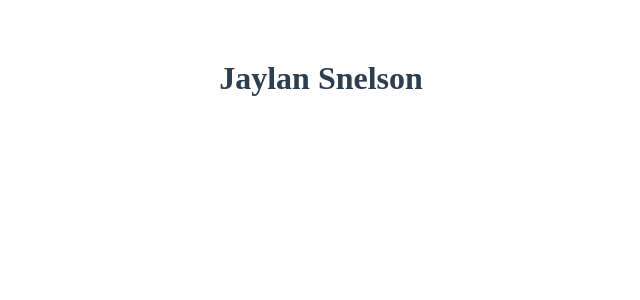
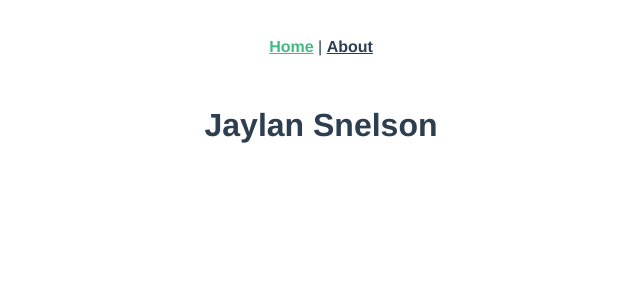
Before and after one commit to jaysnel/portfolio-site, a Vue app: page / in a window 1280 px wide. Shown: the top 300 px of the page, without its empty margins (319-959 px from the left). Built offline with nearby package versions, Linux system fonts and the light colour scheme.

Commit message:
completley over particle js, its a dumb framework. Just adding vue router.

```diff
--- a/package.json
+++ b/package.json
@@ -9,11 +9,13 @@
   },
   "dependencies": {
     "core-js": "^3.6.5",
-    "vue": "^2.6.11"
+    "vue": "^2.6.11",
+    "vue-router": "^3.2.0"
   },
   "devDependencies": {
     "@vue/cli-plugin-babel": "~4.5.0",
     "@vue/cli-plugin-eslint": "~4.5.0",
+    "@vue/cli-plugin-router": "^4.5.9",
     "@vue/cli-service": "~4.5.0",
     "babel-eslint": "^10.1.0",
     "eslint": "^6.7.2",
--- a/src/App.vue
+++ b/src/App.vue
@@ -1,24 +1,32 @@
 <template>
   <div id="app">
-    <HomeHero/>
+    <div id="nav">
+      <router-link to="/">Home</router-link> |
+      <router-link to="/about">About</router-link>
+    </div>
+    <router-view/>
   </div>
 </template>
 
-<script>
-import HomeHero from './components/HomeHero.vue'
-
-export default {
-  name: 'App',
-  components: {
-    HomeHero
-  }
-}
-</script>
-
 <style>
 #app {
+  font-family: Avenir, Helvetica, Arial, sans-serif;
+  -webkit-font-smoothing: antialiased;
+  -moz-osx-font-smoothing: grayscale;
   text-align: center;
   color: #2c3e50;
-  margin-top: 60px;
+}
+
+#nav {
+  padding: 30px;
+}
+
+#nav a {
+  font-weight: bold;
+  color: #2c3e50;
+}
+
+#nav a.router-link-exact-active {
+  color: #42b983;
 }
 </style>
--- a/src/main.js
+++ b/src/main.js
@@ -1,8 +1,10 @@
 import Vue from 'vue'
 import App from './App.vue'
+import router from './router'
 
 Vue.config.productionTip = false
 
 new Vue({
-  render: h => h(App),
+  router,
+  render: h => h(App)
 }).$mount('#app')
--- /dev/null
+++ b/src/router/index.js
@@ -0,0 +1,27 @@
+import Vue from 'vue'
+import VueRouter from 'vue-router'
+import Home from '../views/Home.vue'
+
+Vue.use(VueRouter)
+
+const routes = [
+  {
+    path: '/',
+    name: 'Home',
+    component: Home
+  },
+  {
+    path: '/about',
+    name: 'About',
+    // route level code-splitting
+    // this generates a separate chunk (about.[hash].js) for this route
+    // which is lazy-loaded when the route is visited.
+    component: () => import(/* webpackChunkName: "about" */ '../views/About.vue')
+  }
+]
+
+const router = new VueRouter({
+  routes
+})
+
+export default router
--- /dev/null
+++ b/src/views/About.vue
@@ -0,0 +1,5 @@
+<template>
+  <div class="about">
+    <h1>This is an about page</h1>
+  </div>
+</template>
--- /dev/null
+++ b/src/views/Home.vue
@@ -0,0 +1,17 @@
+<template>
+  <div class="home">
+    <HomeHero />
+  </div>
+</template>
+
+<script>
+// @ is an alias to /src
+import HomeHero from '@/components/HomePage/HomeHero.vue'
+
+export default {
+  name: 'Home',
+  components: {
+    HomeHero
+  }
+}
+</script>
```
Also changed, not shown: src/components/HomePage/HomeHero.vue (renamed from src/components/HomeHero.vue), 1 other file (tests, documents, lock files or other folders).
